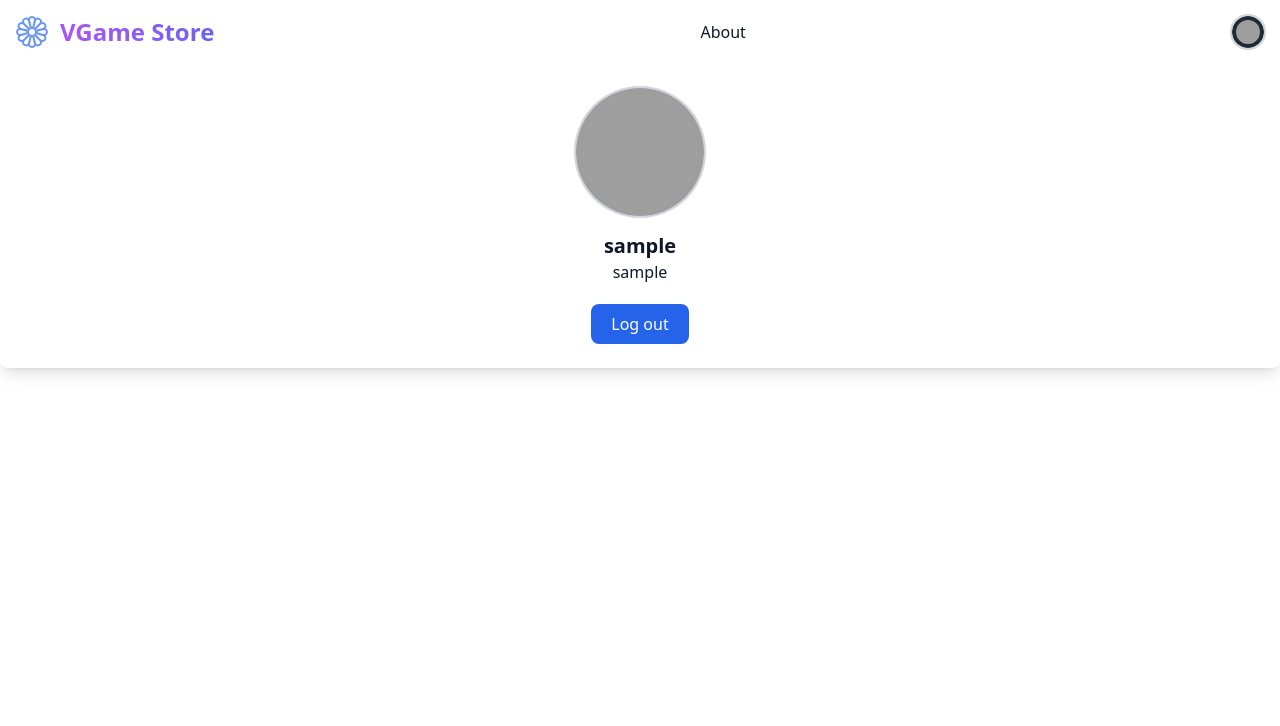
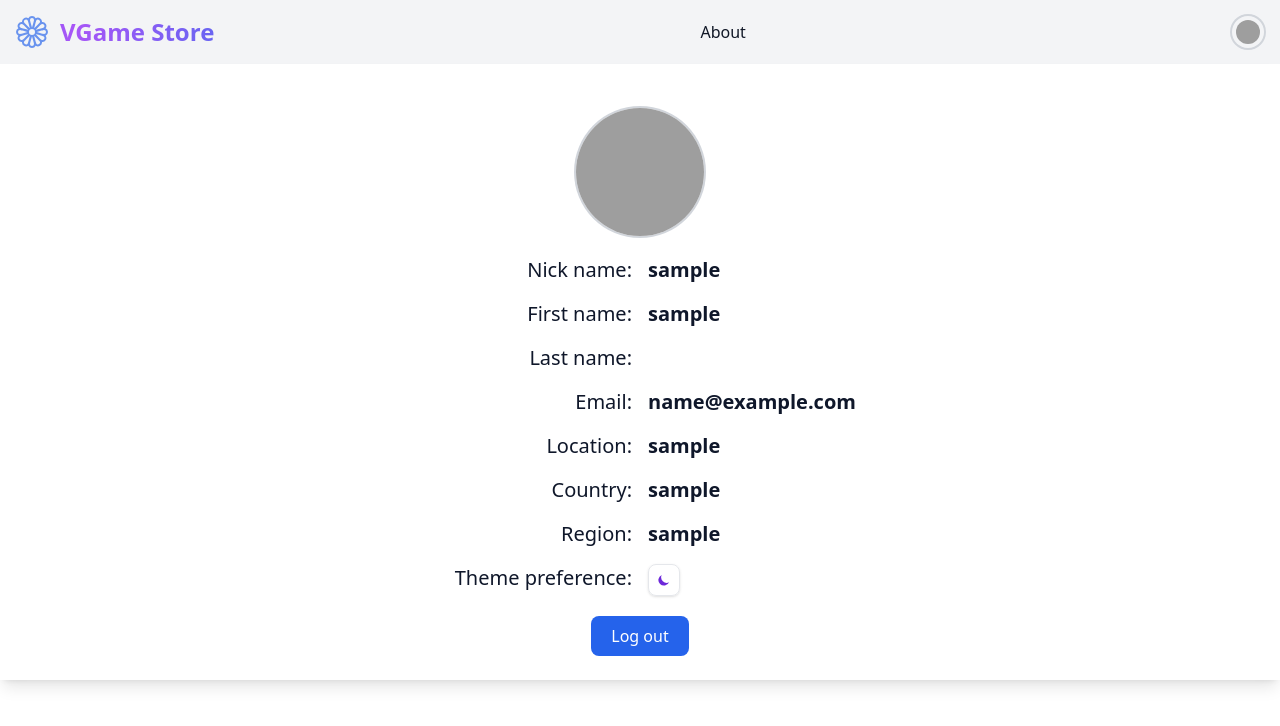
Before and after one commit to VelizarVESSELINOV/VessGames, a Flask app: page /user in a window 1280 px wide. Shown: the top 726 px of the page. Run offline with Flask 3, Linux system fonts and the light colour scheme; the visitor is signed in with stand-in values (Sample User, id 1); some libraries are stand-ins or nearby versions; grey boxes are pictures that could not be loaded.

Commit message:
dark and light mode

```diff
--- a/package.json
+++ b/package.json
@@ -4,6 +4,10 @@
     "@tailwindcss/typography": "^0.5.13",
     "autoprefixer": "^10.4.19",
     "postcss": "^8.4.38",
+    "prettier": "^3.3.2",
+    "prettier-plugin-organize-attributes": "^1.0.0",
+    "prettier-plugin-organize-imports": "^3.2.4",
+    "prettier-plugin-tailwindcss": "^0.6.5",
     "tailwindcss": "^3.4.4"
   }
 }
--- a/tailwind.config.js
+++ b/tailwind.config.js
@@ -1,5 +1,6 @@
 /** @type {import('tailwindcss').Config} */
 module.exports = {
+  darkMode: "class",
   content: [
     "./src/**/*.{html,js}",
     "./templates/*.{html,js}",
@@ -24,6 +25,5 @@
       },
     },
   },
-  darkMode: "selector",
   plugins: [require("@tailwindcss/forms"), require("@tailwindcss/typography")],
 };
--- a/templates/base.html
+++ b/templates/base.html
@@ -1,21 +1,37 @@
-<!DOCTYPE html>
-<html lang="en">
+<!doctype html>
+<html class="darka" lang="en">
   <head>
-    <meta charset="UTF-8">
-    <meta name="viewport" content="width=device-width, initial-scale=1.0">
-    <meta name="description" content="{{ brand_name }} portal">
-    <meta name="author" content="Velizar VESSELINOV and others contributors">
+    <meta charset="UTF-8" />
+    <meta name="viewport" content="width=device-width, initial-scale=1.0" />
+    <meta name="description" content="{{ brand_name }} portal" />
+    <meta name="author" content="Velizar VESSELINOV and others contributors" />
     <title>{{ brand_name }}</title>
 
     <!-- Favicon -->
-    <link rel="icon" type="image/png" sizes="16x16" href="{{ url_for('static', filename='images/favicon-16x16.png') }}">
-    <link rel="icon" type="image/png" sizes="32x32" href="{{ url_for('static', filename='images/favicon-32x32.png') }}">
+    <link
+      rel="icon"
+      type="image/png"
+      sizes="16x16"
+      href="{{ url_for('static', filename='images/favicon-16x16.png') }}"
+    />
+    <link
+      rel="icon"
+      type="image/png"
+      sizes="32x32"
+      href="{{ url_for('static', filename='images/favicon-32x32.png') }}"
+    />
     <!-- Default Favicon -->
-    <link rel="shortcut icon" type="image/x-icon" href="{{ url_for('static', filename='favicon.ico') }}">
+    <link
+      rel="shortcut icon"
+      type="image/x-icon"
+      href="{{ url_for('static', filename='favicon.ico') }}"
+    />
 
     <!-- Tailwind CSS -->
-    <script src="https://cdn.tailwindcss.com"></script>
-    <link href="{{ url_for('static', filename='css/output.css') }}" rel="stylesheet">
+    <link
+      href="{{ url_for('static', filename='css/output.css') }}"
+      rel="stylesheet"
+    />
     <style type="text/tailwindcss">
       @layer utilities {
         .content-auto {
@@ -26,8 +42,7 @@
   </head>
 
   <body class="bg-white dark:bg-black">
-  {% block navbar_content %}{% endblock %}
-  {% block content %}{% endblock %}
+    {% block navbar_content %}{% endblock %} {% block content %}{% endblock %}
+    {% block script_content %}{% endblock %}
   </body>
-
 </html>
--- a/templates/index.html
+++ b/templates/index.html
@@ -3,7 +3,7 @@
 {% block content %}
 <main>
     <header class="bg-white dark:bg-slate-800 rounded-lg px-6 py-8 ring-1 ring-slate-900/5 shadow-xl">
-        <p class="text-slate-500 dark:text-white m-2">Store for online games starting with quizzes.</p>
+        <p class="text-slate-600 dark:text-white m-2">Store for online games starting with quizzes.</p>
         {% if not session['user'] %}
         <p>
             <a href="/login/google" type="button" class="text-white bg-[#4285F4] hover:bg-[#4285F4]/90 focus:ring-4 focus:outline-none focus:ring-[#4285F4]/50 font-medium rounded-lg text-sm px-5 py-2.5 text-center inline-flex items-center dark:focus:ring-[#4285F4]/55 me-2 mb-2 border border-gray-200">
@@ -12,7 +12,7 @@
                 </svg>
                 Sign in with Google
             </a>
-            <a href="/login/github" type="button" class="text-white bg-[#24292F] hover:bg-[#24292F]/90 focus:ring-4 focus:outline-none focus:ring-[#24292F]/50 font-medium rounded-lg text-sm px-5 py-2.5 text-center inline-flex items-center dark:focus:ring-gray-500 dark:hover:bg-[#050708]/30 me-2 mb-2 border border-gray-200">
+            <a href="/login/github" type="button" class="text-white bg-[#24292F] hover:bg-[#24292F]/90 focus:ring-4 focus:outline-none focus:ring-[#24292F]/50 font-medium rounded-lg text-sm px-5 py-2.5 text-center inline-flex items-center dark:focus:ring-gray-500 dark:hover:bg-[#050708]/30 me-2 mb-2 border border-gray-700 dark:border-gray-200">
                 <svg class="w-4 h-4 me-2" aria-hidden="true" xmlns="http://www.w3.org/2000/svg" fill="currentColor" viewBox="0 0 20 20">
                     <path fill-rule="evenodd" d="M10 .333A9.911 9.911 0 0 0 6.866 19.65c.5.092.678-.215.678-.477 0-.237-.01-1.017-.014-1.845-2.757.6-3.338-1.169-3.338-1.169a2.627 2.627 0 0 0-1.1-1.451c-.9-.615.07-.6.07-.6a2.084 2.084 0 0 1 1.518 1.021 2.11 2.11 0 0 0 2.884.823c.044-.503.268-.973.63-1.325-2.2-.25-4.516-1.1-4.516-4.9A3.832 3.832 0 0 1 4.7 7.068a3.56 3.56 0 0 1 .095-2.623s.832-.266 2.726 1.016a9.409 9.409 0 0 1 4.962 0c1.89-1.282 2.717-1.016 2.717-1.016.366.83.402 1.768.1 2.623a3.827 3.827 0 0 1 1.02 2.659c0 3.807-2.319 4.644-4.525 4.889a2.366 2.366 0 0 1 .673 1.834c0 1.326-.012 2.394-.012 2.72 0 .263.18.572.681.475A9.911 9.911 0 0 0 10 .333Z" clip-rule="evenodd"/>
                 </svg>
@@ -34,7 +34,7 @@
                         <h2 class="mb-2font-bold tracking-tight text-gray-900 dark:text-white">{{ app.description | safe }}</h2>
                     </a>
                     <p class="flex-auto mb-3 font-normal text-gray-700 dark:text-gray-400">&nbsp;</p>
-                    <a href="{{ url_for('quiz', quiz_id=app.ID) }}" class="text-white bg-blue-600 hover:bg-blue-600 focus:ring-4 focus:outline-none focus:ring-blue-200 dark:bg-blue-600 dark:hover:bg-blue-700 dark:focus:ring-blue-900 font-medium rounded-lg text-sm px-5 py-2.5 inline-flex justify-center w-full text-center">
+                    <a href="{{ url_for('quiz', quiz_id=app.ID) }}" class="text-white bg-blue-600 hover:bg-blue-700 focus:ring-4 focus:outline-none focus:ring-blue-200 dark:bg-blue-600 dark:hover:bg-blue-700 dark:focus:ring-blue-900 font-medium rounded-lg text-sm px-5 py-2.5 inline-flex justify-center w-full text-center">
                         Start
                     </a>
                 </div>
--- a/templates/navbar.html
+++ b/templates/navbar.html
@@ -1,6 +1,6 @@
 {% extends 'base.html' %}
 {% block navbar_content %}
-<nav class="bg-white border-gray-200 dark:bg-gray-900">
+<nav class="bg-gray-100 border-gray-200 dark:bg-gray-900">
     <div class="max-w-screen-xl flex flex-wrap items-center justify-between mx-auto p-4">
     <a href="/" class="flex items-center space-x-3 rtl:space-x-reverse transition duration-100 ease-in-out hover:scale-110">
         <svg xmlns="http://www.w3.org/2000/svg" width="32" height="32" fill="currentColor" class="fill-blue-600 animate-pulse" viewBox="0 0 16 16">
@@ -9,12 +9,12 @@
         <span class="self-center text-2xl whitespace-nowrap font-semibold bg-gradient-to-r bg-clip-text text-transparent from-indigo-500 via-purple-500 to-indigo-500 animate-text max-sm:hidden">{{ brand_name }}</span>
     </a>
     <div class="items-center justify-between hidden w-full md:flex md:w-auto md:order-1" id="navbar-user">
-      <a href="/about" class="block py-2 px-3 rounded text-gray-900 hover:bg-gray-100 md:hover:bg-transparent md:hover:text-blue-600 md:p-0 dark:text-white md:dark:hover:text-blue-500 dark:hover:bg-gray-700 dark:hover:text-white md:dark:hover:bg-transparent dark:border-gray-700 {% if current_page == 'about' %} active {% endif %}">About</a>
+      <a href="/about" class="block py-2 px-3 rounded text-gray-900 hover:bg-gray-100 md:hover:bg-transparent md:hover:text-blue-600 md:p-0 dark:text-slate-300 md:dark:hover:text-blue-500 dark:hover:bg-gray-700 dark:hover:text-white md:dark:hover:bg-transparent dark:border-gray-700 {% if current_page == 'about' %} active {% endif %}">About</a>
     </div>
     {% if session['user'] %}
     <div class="flex items-center md:order-2 space-x-3 md:space-x-0 rtl:space-x-reverse">
-        <a type="button" class="flex text-sm bg-gray-800 rounded-full md:me-0 focus:ring-4 focus:ring-gray-300 dark:focus:ring-gray-600 transition duration-100 ease-in-out hover:scale-110" href="{{ url_for('user') }}">
-          <img class="w-8 h-8 rounded-full p-1 rounded-full ring-2 ring-gray-300 dark:ring-gray-500" src="{{ session['user_image'] }}" alt="user photo">
+        <a type="button" class="flex text-sm bg-gray-400 darlk:bg-gray-800 rounded-full md:me-0 focus:ring-4 focus:ring-gray-300 dark:focus:ring-gray-600 transition duration-100 ease-in-out hover:scale-110" href="{{ url_for('user') }}">
+          <img class="w-8 h-8 rounded-full p-1 ring-2 ring-gray-300 dark:ring-gray-500" src="{{ session['user_image'] }}" alt="user photo">
         </a>
     </div>
     {% endif %}
--- a/templates/user.html
+++ b/templates/user.html
@@ -1,9 +1,72 @@
-{% extends 'navbar.html' %}
-{% block content %}
-<div class="bg-white dark:bg-slate-800 p-6 rounded-lg shadow-lg text-center">
-    <img src="{{ session['user_image'] }}" alt="{{ session['user_nick_name'] }}" class="w-32 h-32 rounded-full mx-auto ring-2 ring-gray-300 dark:ring-gray-500  transition duration-100 ease-in-out hover:scale-110">
-    <h2 class="text-xl font-bold text-center text-slate-900 dark:text-white mt-4">{{ session['user_nick_name'] }}</h2>
-    <p class="text-center text-slate-900 dark:text-white">{{ session['user_location'] }}</p>
-    <a href="{{ url_for('logout') }}" class="text-white bg-blue-600 hover:bg-blue-700 focus:ring-4 focus:outline-none focus:ring-blue-200 dark:bg-blue-600 dark:hover:bg-blue-700 dark:focus:ring-blue-900 font-medium rounded-lg mt-5 px-5 py-2 inline-flex text-center">Log out </a>
+{% extends 'navbar.html' %} {% block content %}
+<div class=" bg-white p-6 text-center shadow-lg dark:bg-slate-800">
+  <img
+    class="m-5 mx-auto h-32 w-32 rounded-full ring-2 ring-gray-300 transition duration-100 ease-in-out hover:scale-110 dark:ring-gray-500"
+    src="{{ session['user_image'] }}"
+    alt="{{ session['user_nick_name'] }}"
+  />
+  <div
+    class="grid grid-cols-2 place-content-start gap-4 text-left text-xl text-slate-900 dark:text-slate-300"
+  >
+    <div class="text-right">Nick name:</div>
+    <div class="font-bold">
+      {{ session['user_nick_name'] }}
+    </div>
+    <div class="text-right">First name:</div>
+    <div class="font-bold">
+      {{ session['user_first_name'] }}
+    </div>
+    <div class="text-right">Last name:</div>
+    <div class="font-bold">
+      {{ session['user_last_name'] }}
+    </div>
+    <div class="text-right">Email:</div>
+    <div class="font-bold">
+      {{ session['user_email'] }}
+    </div>
+    <div class="text-right">Location:</div>
+    <div class="font-bold">
+      {{ session['user_location'] }}
+    </div>
+    <div class="text-right">Country:</div>
+    <div class="font-bold">
+      {{ session['user_country'] }}
+    </div>
+    <div class="text-right">Region:</div>
+    <div class="font-bold">
+      {{ session['user_region'] }}
+    </div>
+    <div class="text-right">Theme preference:</div>
+    <button
+      class="left-4 top-4 h-8 w-8 rounded-lg border p-2 shadow hover:bg-gray-100 dark:hover:bg-gray-700"
+      onclick="(() => document.body.classList.toggle('dark'))()"
+    >
+      <svg
+        class="block fill-violet-700 dark:hidden"
+        fill="currentColor"
+        viewBox="0 0 20 20"
+      >
+        <path
+          d="M17.293 13.293A8 8 0 016.707 2.707a8.001 8.001 0 1010.586 10.586z"
+        ></path>
+      </svg>
+      <svg
+        class="hidden fill-yellow-500 dark:block"
+        fill="currentColor"
+        viewBox="0 0 20 20"
+      >
+        <path
+          d="M10 2a1 1 0 011 1v1a1 1 0 11-2 0V3a1 1 0 011-1zm4 8a4 4 0 11-8 0 4 4 0 018 0zm-.464 4.95l.707.707a1 1 0 001.414-1.414l-.707-.707a1 1 0 00-1.414 1.414zm2.12-10.607a1 1 0 010 1.414l-.706.707a1 1 0 11-1.414-1.414l.707-.707a1 1 0 011.414 0zM17 11a1 1 0 100-2h-1a1 1 0 100 2h1zm-7 4a1 1 0 011 1v1a1 1 0 11-2 0v-1a1 1 0 011-1zM5.05 6.464A1 1 0 106.465 5.05l-.708-.707a1 1 0 00-1.414 1.414l.707.707zm1.414 8.486l-.707.707a1 1 0 01-1.414-1.414l.707-.707a1 1 0 011.414 1.414zM4 11a1 1 0 100-2H3a1 1 0 000 2h1z"
+          fill-rule="evenodd"
+          clip-rule="evenodd"
+        ></path>
+      </svg>
+    </button>
+  </div>
+  <a
+    class="mt-5 inline-flex rounded-lg bg-blue-600 px-5 py-2 text-center font-medium text-white hover:bg-blue-700 focus:outline-none focus:ring-4 focus:ring-blue-200 dark:bg-blue-600 dark:hover:bg-blue-700 dark:focus:ring-blue-900"
+    href="{{ url_for('logout') }}"
+    >Log out
+  </a>
 </div>
 {% endblock %}
```
Also changed, not shown: src/input.css (+16 -0 lines), static/js/confetti.js (+246 -156 lines), templates/quiz.html (+42 -17 lines), templates/result.html (+87 -28 lines), todo.md (+4 -4 lines), README.md, package-lock.json, static/css/output.css, 1 other file. Lines whose indentation alone changed are shown as unchanged.
